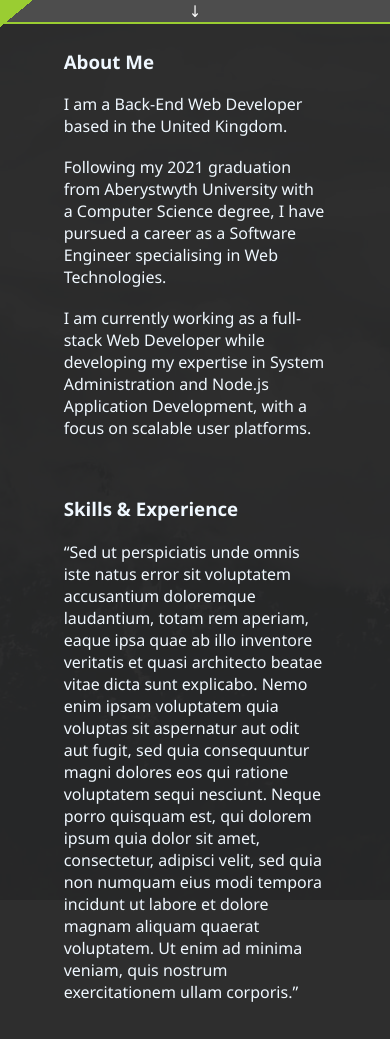
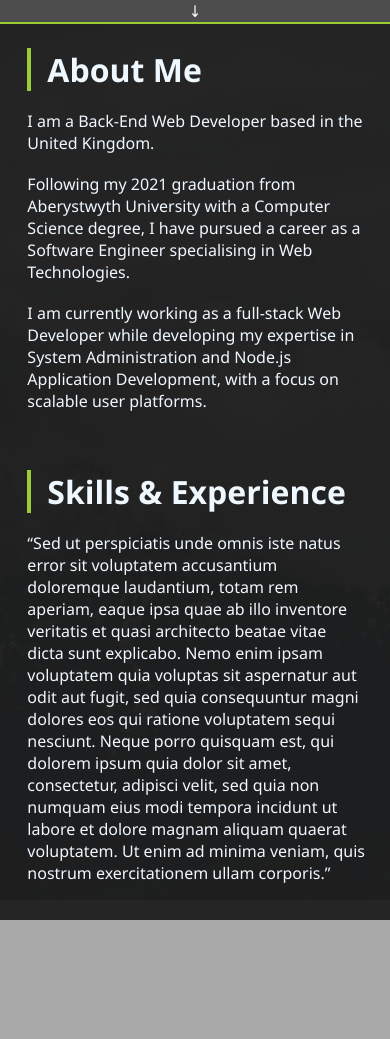
Before and after one commit to VMaston/vmaston.github.io, a Jekyll site: the page built from index.md, in a window 390 px wide. Built offline with Jekyll 4.4.1, drawn with Linux system fonts in a browser that asks for light colours; after the commit the page ends 920 px from its top, so only the background shows below that.

Commit message:
redesign push

```diff
--- a/_includes/bio.html
+++ b/_includes/bio.html
@@ -1,31 +1,11 @@
 <div id="bio" class="bio">
   <div id="image-container" class="image-container">
+    <img class="me" src="/assets/img/me.jpg" alt="Vincent Maston" />
     <div class="name">
       Vincent Maston
       <div class="undername">Web Developer</div>
     </div>
-    <img class="me" src="/assets/img/me.jpg" alt="Vincent Maston" />
   </div>
 
   <div id="status" class="status">TBC</div>
-
-  <div class="contact">
-    <div class="contact-me">Contact Me</div>
-    <div class="contact-methods">
-      <a href="https://www.linkedin.com/in/vincentmaston/">
-        <img
-          class="method"
-          src="https://cdn.jsdelivr.net/gh/devicons/devicon/icons/linkedin/linkedin-plain.svg"
-          style="filter: invert(100%) sepia(100%) saturate(0%) hue-rotate(137deg) brightness(103%) contrast(101%)"
-          alt="LinkedIn"
-      /></a>
-      <a href="https://github.com/VMaston">
-        <img
-          class="method"
-          src="https://cdn.jsdelivr.net/gh/devicons/devicon/icons/github/github-original.svg"
-          style="filter: invert(100%) sepia(100%) saturate(0%) hue-rotate(137deg) brightness(103%) contrast(101%)"
-          alt="Github"
-      /></a>
-    </div>
-  </div>
 </div>
--- a/_includes/header.html
+++ b/_includes/header.html
@@ -11,5 +11,5 @@
 
   {% endfor %}
   <div class="line"></div>
-  <button class="color-select" onclick="colorPick('Red')"></button>
+  <!-- <button class="color-select" onclick="colorPick('Red')"></button> -->
 </div>
--- a/assets/css/styles.css
+++ b/assets/css/styles.css
@@ -191,10 +191,10 @@ button {
   height: 100%;
 
   display: grid;
-  grid-template-columns: 74.5% auto;
+  grid-template-columns: auto 74.5%;
   grid-template-rows: 100%;
 
-  grid-template-areas: 'description bio';
+  grid-template-areas: 'bio description';
 }
 
 @media only screen and (max-width: 1200px) {
@@ -217,9 +217,8 @@ button {
 
 .description {
   grid-area: description; /* Parent: Main */
-  grid-column: 1 / 2; /* Overflow into button area so content is centrally aligned when sidebar is pushed-in. */
 
-  background-color: rgba(40, 40, 40, 0.95);
+  background-color: rgba(30, 30, 30, 0.95);
 }
 
 /* === SIDEBAR === */
@@ -236,8 +235,7 @@ button {
   font-size: 16px;
   text-align: center;
 
-  border-left: 2px solid rgba(245, 245, 245, 0.103);
-  margin-left: -2px; /* Hacky tweak to minimize gap between description & bio without ruining current sizes */
+  border-right: 2px solid rgba(245, 245, 245, 0.103);
   background-color: rgba(40, 40, 40, 0.95);
 }
 
@@ -283,29 +281,5 @@ button {
 .status {
   flex-grow: 1;
   padding: 1em;
+  background-color: rgba(26, 26, 26, 0.2);
 }
-
-/* === CONTACT === */
-
-.contact-me {
-  margin-left: 1em;
-  margin-right: 1em;
-
-  border-radius: 25px;
-
-  color: var(--accent-text);
-  background-color: var(--accent);
-  filter: brightness(120%);
-}
-
-.contact-methods {
-  padding-top: 1em;
-  padding-left: 1em;
-}
-
-.method {
-  height: 3em;
-
-  text-align: left;
-  border-radius: 1px;
-}
--- a/assets/css/styles_description.css
+++ b/assets/css/styles_description.css
@@ -10,9 +10,14 @@
   border-bottom: 2px solid var(--accent);
 }
 
+.description h3 {
+  border-left: 4px solid var(--accent);
+  padding-left: 0.5em;
+  font-size: xx-large;
+}
+
 .description {
-  padding-left: 10%;
-  padding-right: 10%;
+  padding-left: 0.4%;
 }
 
 .myposts {
@@ -20,10 +25,12 @@
 }
 
 .postwindow {
+  max-width: 900px;
   padding: 20px;
   color: aliceblue;
   width: auto;
-  margin: 1.5%;
+  margin: 1%;
+  margin-left: 1.5%;
   margin-bottom: 0px;
   border-radius: 10px;
   border-bottom-left-radius: 0px;
```
Also changed, not shown: assets/css/styles_blog.css (+4 -3 lines), assets/css/styles_contact.css (deleted, +0 -25 lines).
